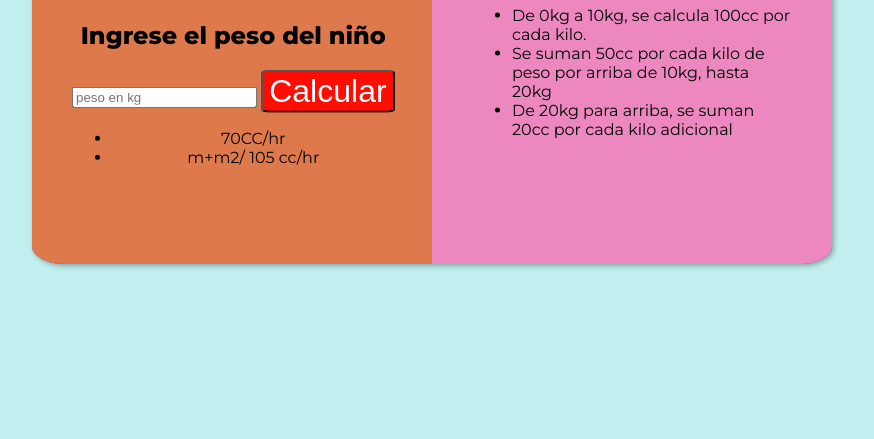
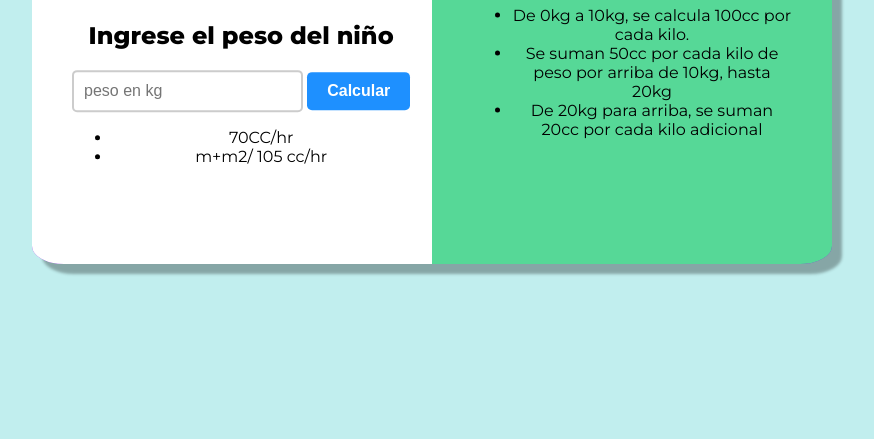
Before and after one commit to drinvaz/calculadora_basal, a plain HTML site: page index.html in a window 1280 px wide. Shown: the part 361-800 px from the top of the page, without its empty margins (208-1082 px from the left). Drawn offline with Linux system fonts and the light colour scheme; a script that the page names is missing.

Commit message:
Mejorando la apariencia

```diff
--- a/estilos.css
+++ b/estilos.css
@@ -4,17 +4,28 @@ body{
     background-color: rgb(193, 238, 238);
     font-family: 'Montserrat', sans-serif;
 }
+#peso{
+    padding: 10px;
+  border: 2px solid #ccc;
+  border-radius: 5px;
+  font-size: 16px;
+  color: #555;
+  outline: none;
+}
 
-
-h1{
+.boton{
+    display: inline-block;
+    padding: 10px 20px;
+    font-size: 16px;
+    font-weight: bold;
     text-align: center;
-}
-.boton{
-    color:rgb(255, 254, 254);
-    background-color:rgb(255, 13, 0);
-    border-radius: 7%;
-    font-size: xx-large;
-    text-align: center;
+    text-decoration: none;
+    border-radius: 5px;
+    color: #fff;
+    background-color: dodgerblue;
+    border: none;
+    transition: background-color 0.3s ease;
+    cursor: pointer;
 
 }
 #contenedor{
@@ -27,13 +38,13 @@ h1{
     background-color: blueviolet;
     border-radius: 4%;
     overflow: hidden;
-    box-shadow: 2px 2px 5px rgba(0, 0, 0, 0.3);
+    box-shadow: 10px 10px 3px rgba(0, 0, 0, 0.3);
 
 }
 #calculadora{
 
     float: left;
-    background-color: rgb(221, 121, 75);
+    background-color: white;
     width: 50%;
     height: 100%;
     margin: auto;
@@ -41,7 +52,7 @@ h1{
 #detalle{
     float: left;
     text-align: left;
-    background-color: rgb(236, 136, 191);
+    background-color: rgb(86, 216, 151);
     width: 50%;
     height: 100%;
     margin: auto;
@@ -52,6 +63,7 @@ h1{
     transform: translateY(-50%);
     overflow: hidden;
     padding: 40px;
+    text-align: center;
 
 }
 #base{
```
